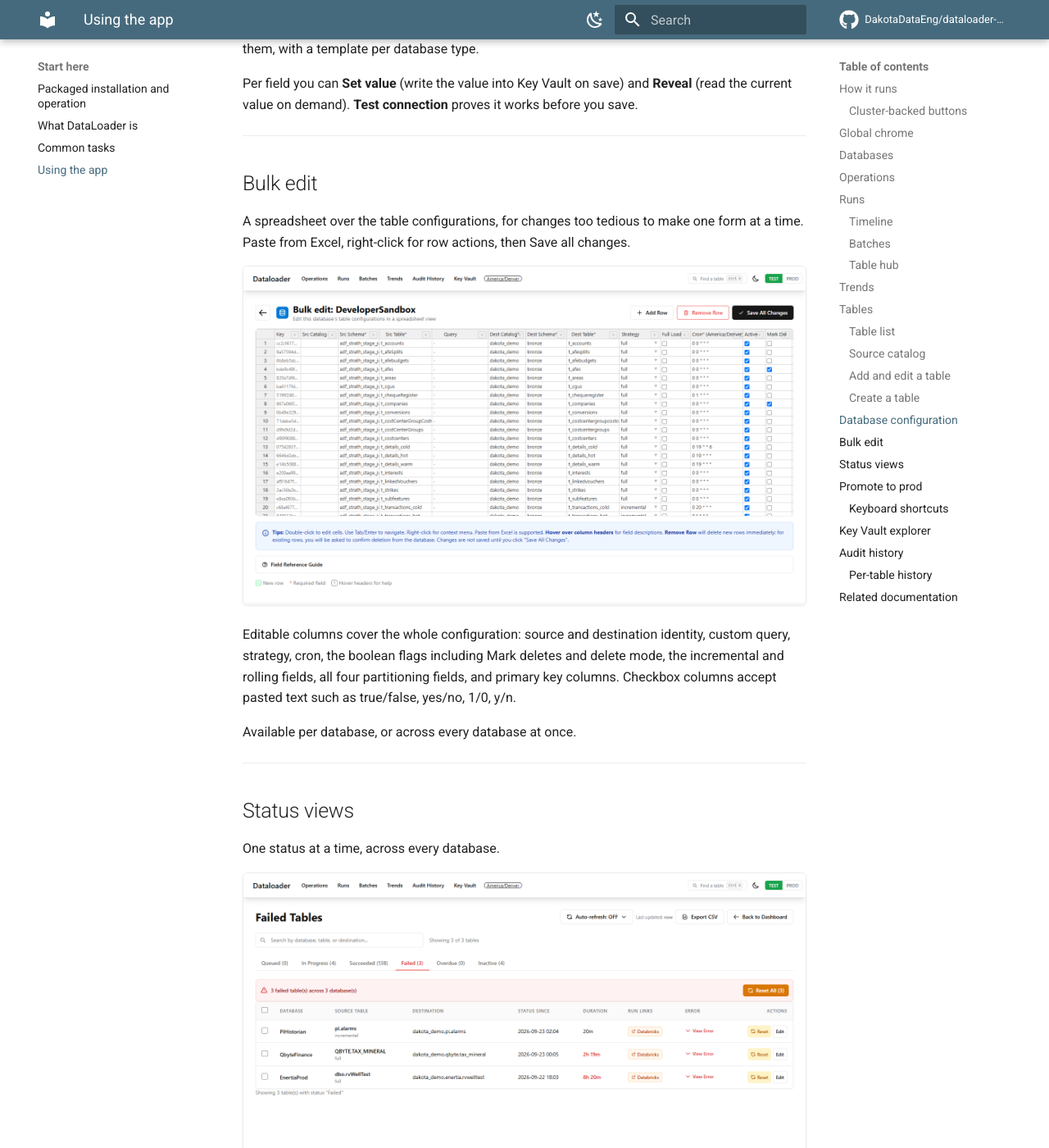
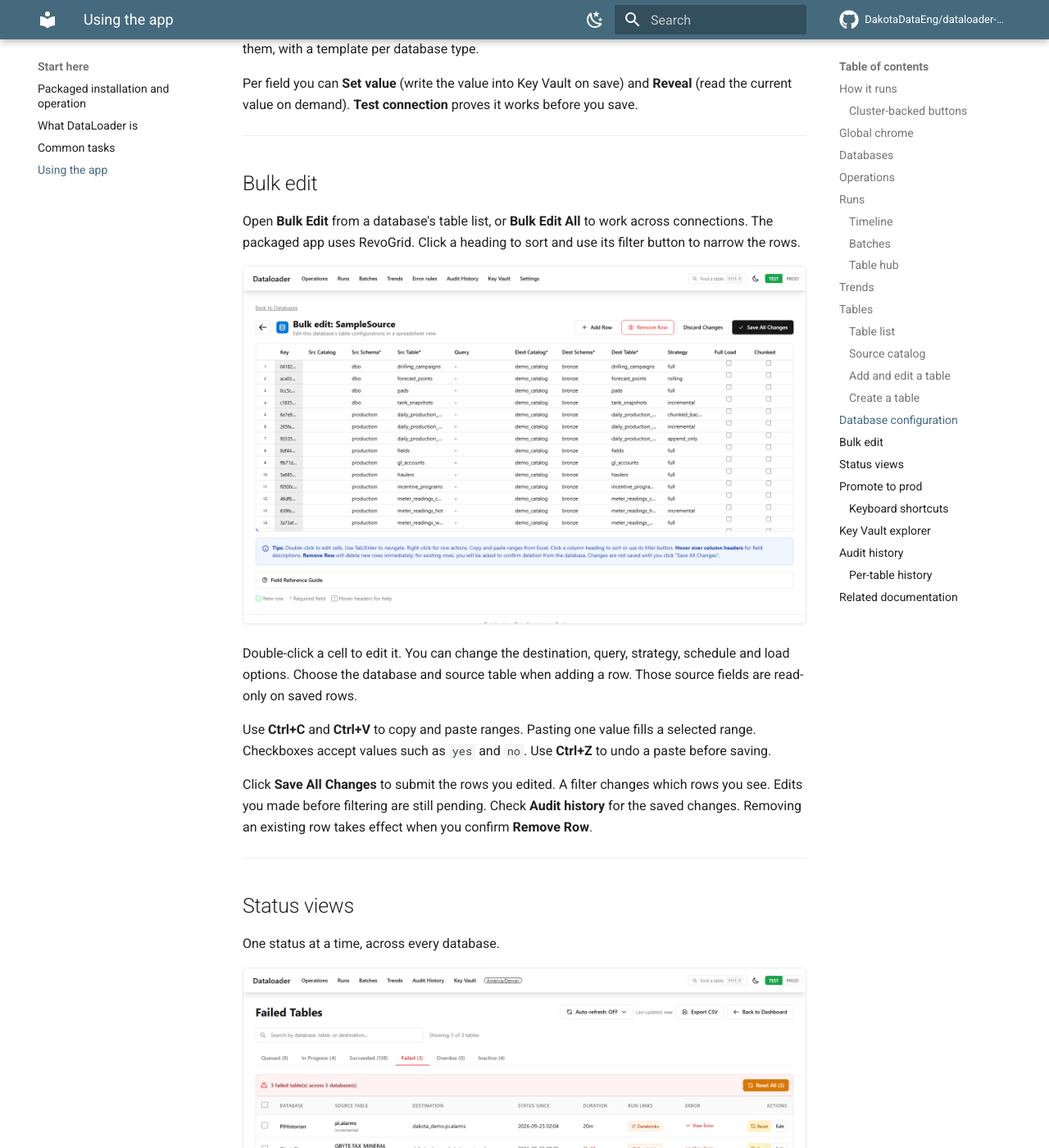
Before and after one commit to DakotaDataEng/dataloader-docs, an MkDocs documentation site: the page built from docs/reference/07-control-manager-ui.md, in a window 1280 px wide and 1400 px high, scrolled down 19271 px. Shown: the whole window at 82% size. Built offline with MkDocs 1.6.1 and Material for MkDocs 9.7.7, drawn with Linux system fonts in a browser that asks for light colours; comment, search, counter and statistics services are not loaded.

Commit message:
Document the packaged bulk editor and its save behavior

```diff
--- a/docs/reference/07-control-manager-ui.md
+++ b/docs/reference/07-control-manager-ui.md
@@ -289,17 +289,21 @@ current value on demand). **Test connection** proves it works before you save.
 
 ## Bulk edit
 
-A spreadsheet over the table configurations, for changes too tedious to make one form at a time.
-Paste from Excel, right-click for row actions, then Save all changes.
+Open **Bulk Edit** from a database's table list, or **Bulk Edit All** to work across connections.
+The packaged app uses RevoGrid. Click a heading to sort and use its filter button to narrow the rows.
 
-![Bulk edit](images/dataloader-bulk-edit.png)
+![Bulk editor showing source and destination tables for the SampleSource demo connection](images/dataloader-bulk-edit-packaged.png)
 
-Editable columns cover the whole configuration: source and destination identity, custom query,
-strategy, cron, the boolean flags including Mark deletes and delete mode, the incremental and
-rolling fields, all four partitioning fields, and primary key columns. Checkbox columns accept
-pasted text such as true/false, yes/no, 1/0, y/n.
+Double-click a cell to edit it. You can change the destination, query, strategy, schedule and load
+options. Choose the database and source table when adding a row. Those source fields are read-only
+on saved rows.
 
-Available per database, or across every database at once.
+Use **Ctrl+C** and **Ctrl+V** to copy and paste ranges. Pasting one value fills a selected range.
+Checkboxes accept values such as `yes` and `no`. Use **Ctrl+Z** to undo a paste before saving.
+
+Click **Save All Changes** to submit the rows you edited. A filter changes which rows you see.
+Edits you made before filtering are still pending. Check **Audit history** for the saved changes.
+Removing an existing row takes effect when you confirm **Remove Row**.
 
 ---
 
```
Also changed, not shown: docs/reference/packaged-loader.md (+2 -0 lines), docs/reference/images/dataloader-bulk-edit-packaged.png (added).
